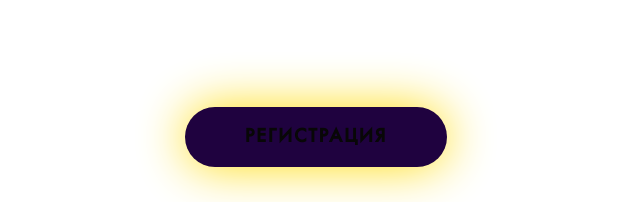
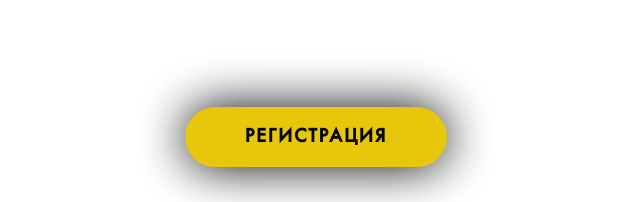
Before and after one commit to arm923i/betmatch-light, a plain HTML site: page index.html in a window 1280 px wide. In both pictures the pointer is over the link 959 px from the left and 735 px from the top of the page. Shown: the part 598-800 px from the top of the page, 644-1280 px from the left. Drawn offline with nearby package versions, Linux system fonts and the light colour scheme.

Commit message:
Update index.html

```diff
--- a/index.html
+++ b/index.html
@@ -331,9 +331,7 @@
             margin-bottom: 20px;
         }
         a.main-banner-button:hover {
-            background: #1d003d;
-            box-shadow: 0px 0px 50px 0px rgba(255, 220, 11, 1);
-            color: #060505;
+            box-shadow: 0px 0px 50px 0px rgb(0, 0, 0);
             text-decoration: none;
         }
         .main-baner-right {
```
